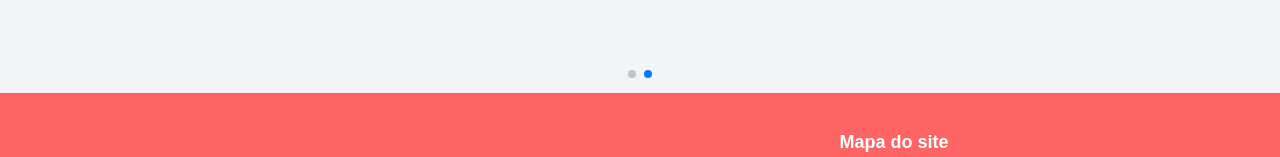
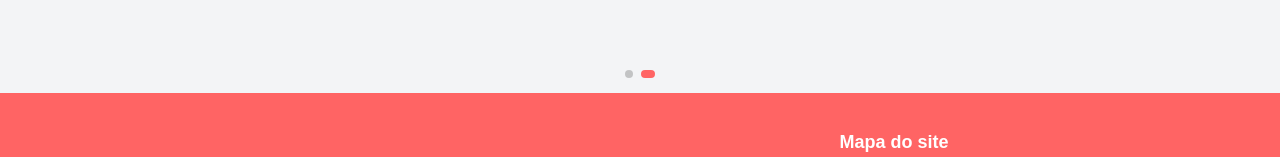
Before and after one commit to Entre-Linhas/front-end, a React (Create React App) app: page / in a window 1280 px wide. Shown: the part 5310-5467 px from the top of the page. Built offline with nearby package versions, Linux system fonts and the light colour scheme.

Commit message:
feat: Add new Carousel

```diff
--- a/src/styles/index.css
+++ b/src/styles/index.css
@@ -60,3 +60,10 @@ video {
 .swiper-wrapper {
     height: auto !important;
 }
+
+
+.swiper-pagination-bullet-active {
+    width: 14px !important;
+    border-radius: 8px !important;
+    background: #FF6464 !important;
+}
```
